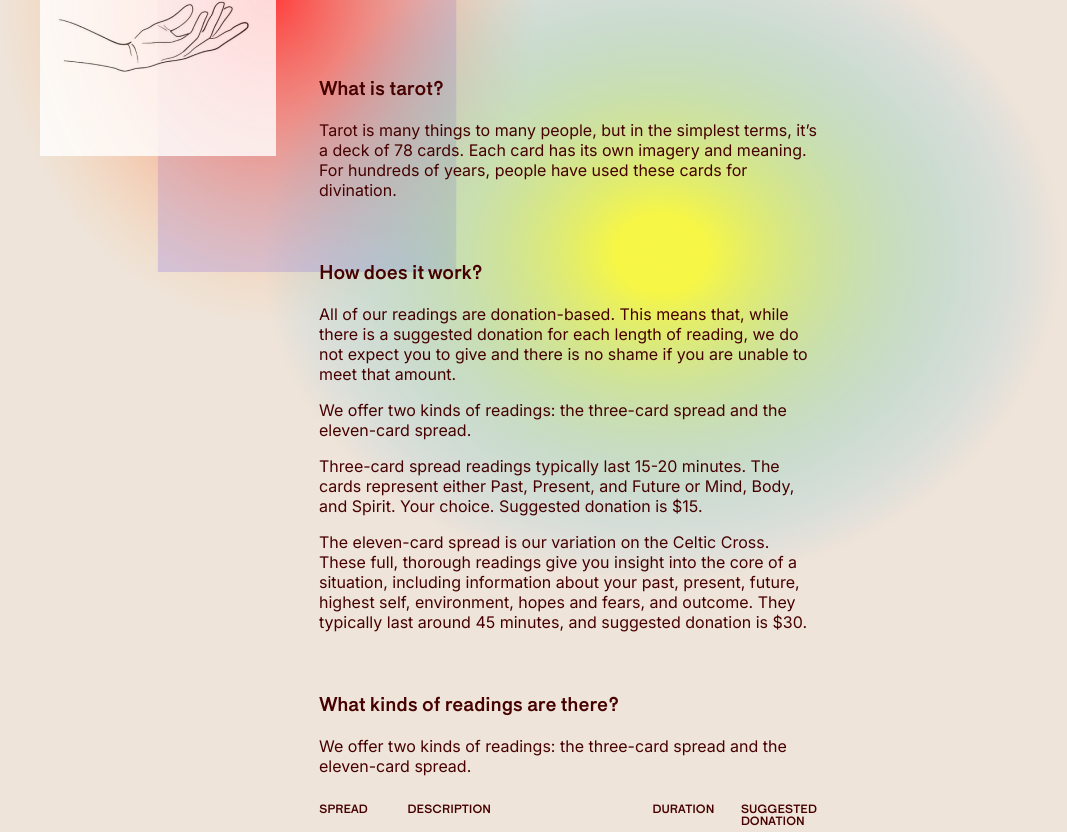
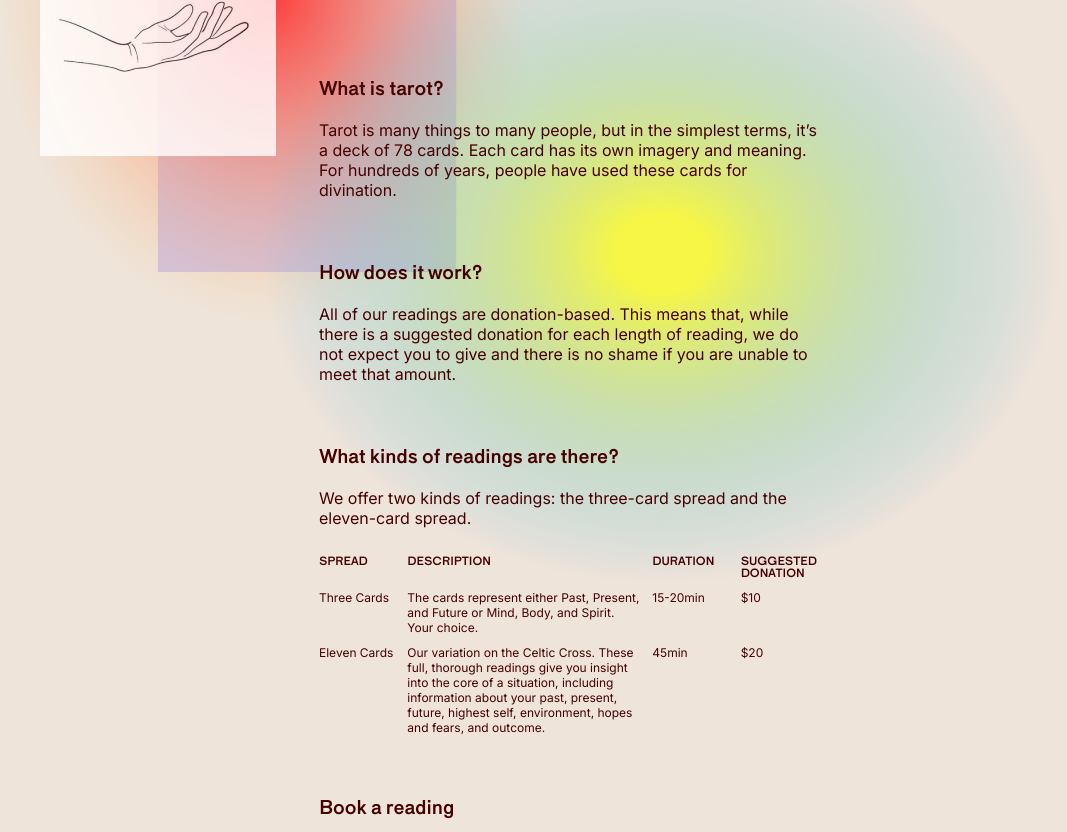
Before and after one commit to awanderingorill/pixie-tarot, a Gatsby site: page / in a window 1280 px wide. Shown: the part 340-1172 px from the top of the page, without its empty margins (1-1068 px from the left). Built offline with nearby package versions, Linux system fonts and the light colour scheme; Gatsby itself is replaced by a stand-in of ours.

Commit message:
Fix copy

```diff
--- a/src/pages/index.js
+++ b/src/pages/index.js
@@ -205,12 +205,6 @@ export default function Home() {
           <Title>How does it work?</Title>
           <Content>
             <p>All of our readings are donation-based. This means that, while there is a suggested donation for each length of reading, we do not expect you to give and there is no shame if you are unable to meet that amount.</p>
-
-            <p>We offer two kinds of readings: the three-card spread and the eleven-card spread.</p>
-
-            <p>Three-card spread readings typically last 15-20 minutes. The cards represent either Past, Present, and Future or Mind, Body, and Spirit. Your choice. Suggested donation is $15.</p>
-
-            <p>The eleven-card spread is our variation on the Celtic Cross. These full, thorough readings give you insight into the core of a situation, including information about your past, present, future, highest self, environment, hopes and fears, and outcome. They typically last around 45 minutes, and suggested donation is $30.</p>
           </Content>
         </Section>
         <Section>
```
